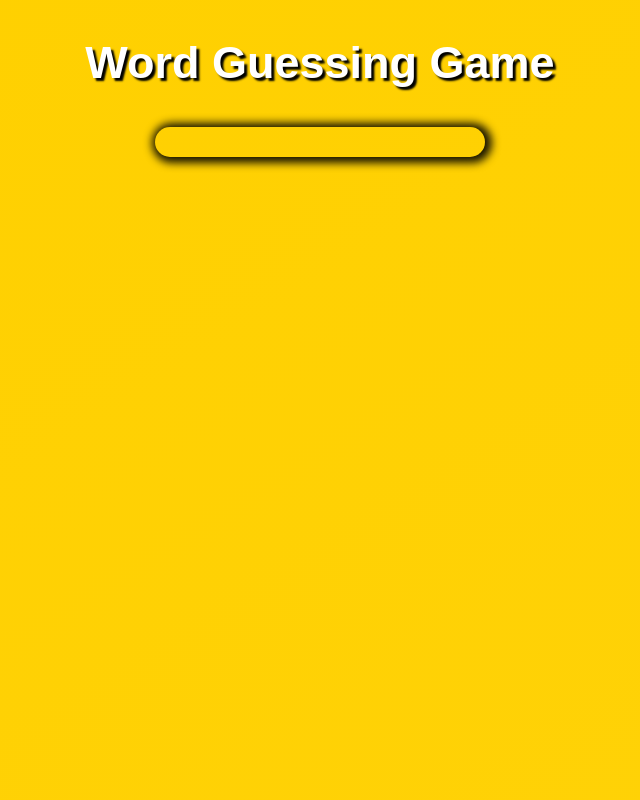
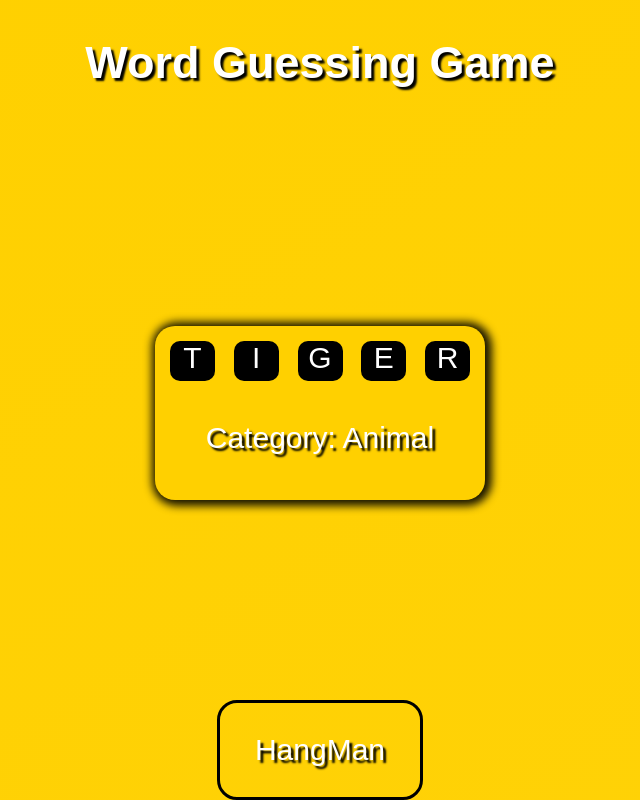
Before and after one commit to ShereyarAli/Word-Guessing-Game, an Electron app: page index.html in a window 1280 px wide. Shown: the whole page, without its empty margins (320-960 px from the left). Drawn offline with Linux system fonts and the light colour scheme; a web font is replaced by a local one.

Commit message:
made changes to front end

```diff
--- a/index.html
+++ b/index.html
@@ -6,21 +6,34 @@
   <link rel="preconnect" href="https://fonts.googleapis.com">
   <link rel="preconnect" href="https://fonts.gstatic.com" crossorigin>
   <link href="https://fonts.googleapis.com/css2?family=Dongle&family=Genos:ital,wght@0,100..900;1,100..900&display=swap" rel="stylesheet">
-  <title>Sehr o Iftar</title>
+  <title>Word Guessing Game</title>
   <link rel="stylesheet" href="style.css">
 </head>
 <body>
   <h2>Word Guessing Game</h2>
   <main>
     <div class="yourWord">
-      <div class="wordCell"></div>
-      <div class="wordCell"></div>
-      <div class="wordCell"></div>
-      <div class="wordCell"></div>
-      <div class="wordCell"></div>
+      <div class="wordCell">T</div>
+      <div class="wordCell">I</div>
+      <div class="wordCell">G</div>
+      <div class="wordCell">E</div>
+      <div class="wordCell">R</div>
+    </div>
+    <p>Category: Animal</p>
+  </main>
+  <div class="hang">
+    <p>HangMan</p>
+    <div class="head"></div>
+    <div class="hangBody"></div>
+    <div class="legs">
+      <div class="hangLeg1"></div>
+      <div class="hangLeg2"></div>
     </div>
 
-  </main>
+    <div></div>
+    <div></div>
+  </div>
+
 
   <script type="module" defer src="index.js"></script>
 </body>
--- a/style.css
+++ b/style.css
@@ -1,10 +1,10 @@
-
 body{
   font-family: "Dongle", arial;
   font-size: 30px;
   display: flex;
   flex-direction: column;
   align-items: center;
+  justify-content: space-between;
   margin: 0;
   padding: 0;
   width: 100%;
@@ -15,6 +15,7 @@ body{
 }
 
 main{
+  background-color: rgb(255, 208, 0);
   padding: 15px;
   min-width: 300px;
   min-height: auto;
@@ -27,5 +28,31 @@ main{
 }
 
 .yourWord{
+  width: 100%;
+  height: 50px;
+  display: flex;
+  justify-content: space-between;
 
 }
+.wordCell{
+  text-align: center;
+
+  width: 15%;
+  height: 40px;
+  border-radius: 10px;
+  background-color: rgb(0, 0, 0);
+}
+.wordCell:hover{
+  cursor: pointer;
+  opacity: 0.8;
+}
+.hang{
+
+  min-width: 200px;
+  max-height: 235px;
+  display: flex;
+  flex-direction: column;
+  align-items: center;
+  border: solid black;
+  border-radius: 20px;
+}
```
Also changed, not shown: 1 other file.
